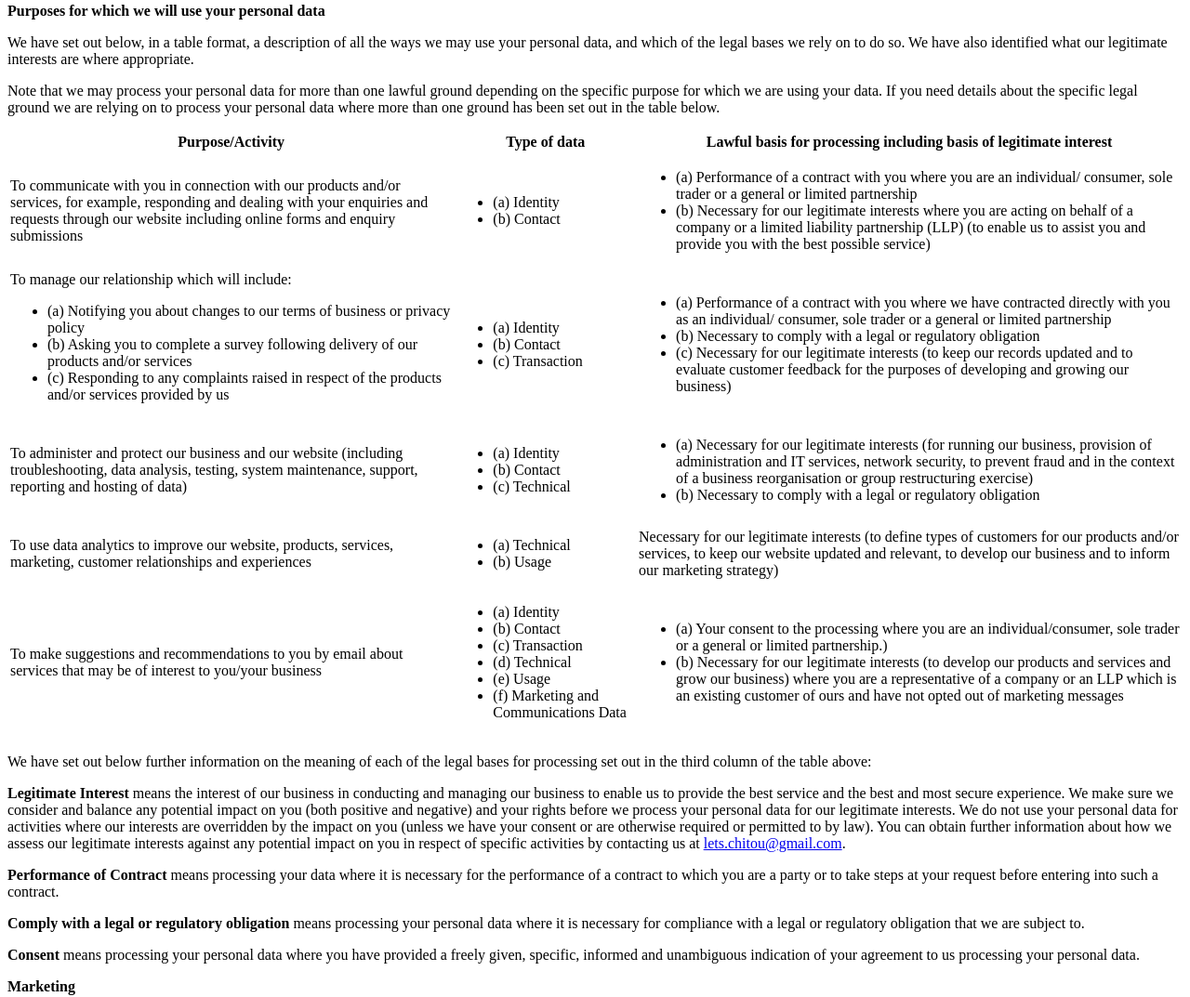
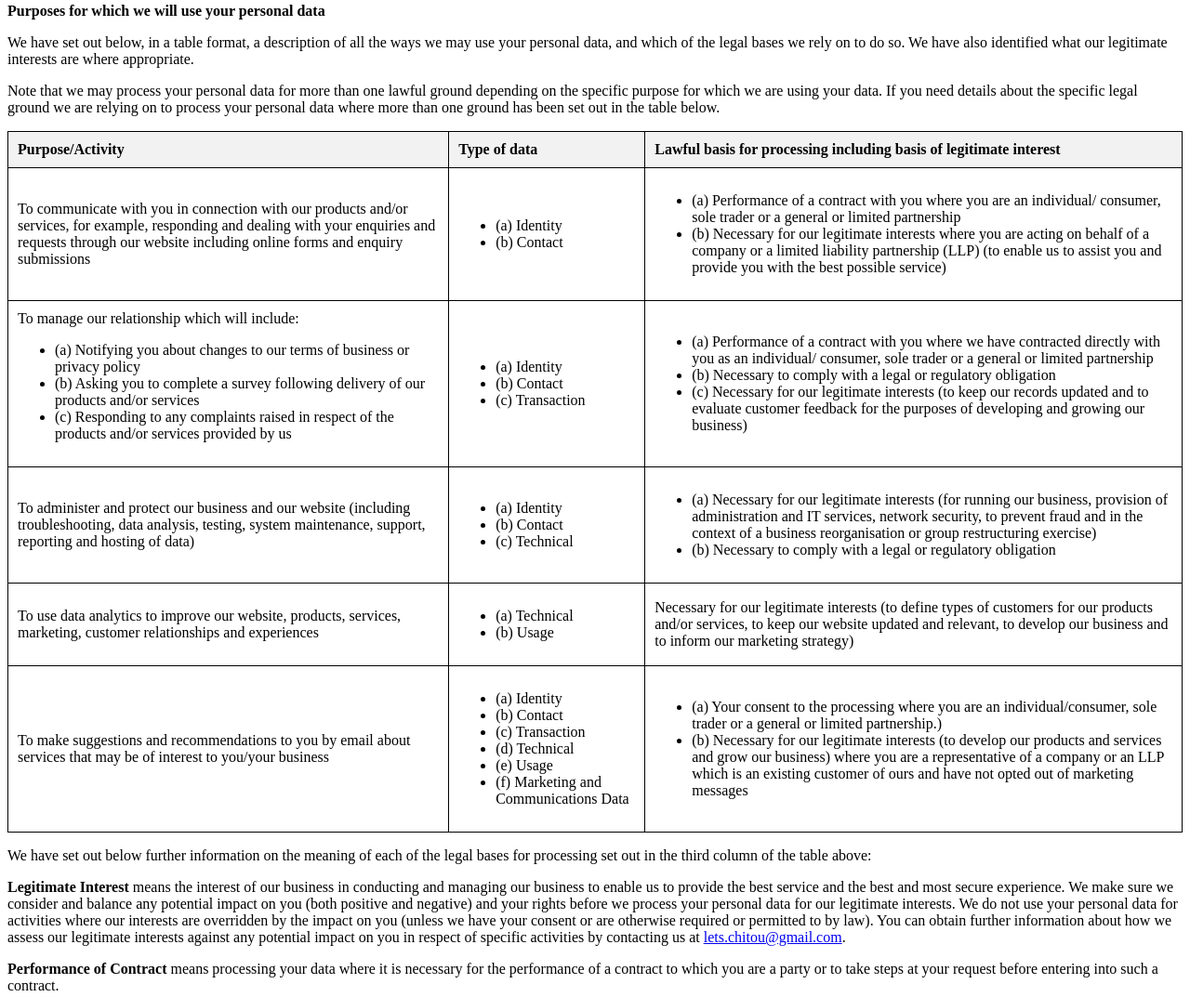
Before and after one commit to lets-chitou/PrivacyPolicy, a plain HTML site: page index.html in a window 1280 px wide. Shown: the part 1415-2488 px from the top of the page at 93% size. Drawn offline with Linux system fonts and the light colour scheme.

Commit message:
Add inline CSS styles to privacy policy page 修復 table 格線沒有出來的問題

```diff
--- a/index.html
+++ b/index.html
@@ -1,8 +1,28 @@
 <!DOCTYPE html>
 <html>
+<head>
 <title>Privacy Policy</title>
 <meta name="viewport" content="width=device-width, initial-scale=1">
-<link rel="stylesheet" href="policy.css">
+<style>
+table {
+    border-collapse: collapse;
+    width: 100%;
+}
+
+table, th, td {
+    border: 1px solid black;
+}
+
+th, td {
+    padding: 10px;
+    text-align: left;
+}
+
+th {
+    background-color: #f2f2f2;
+}
+</style>
+</head>
 
 <body>
 
```
